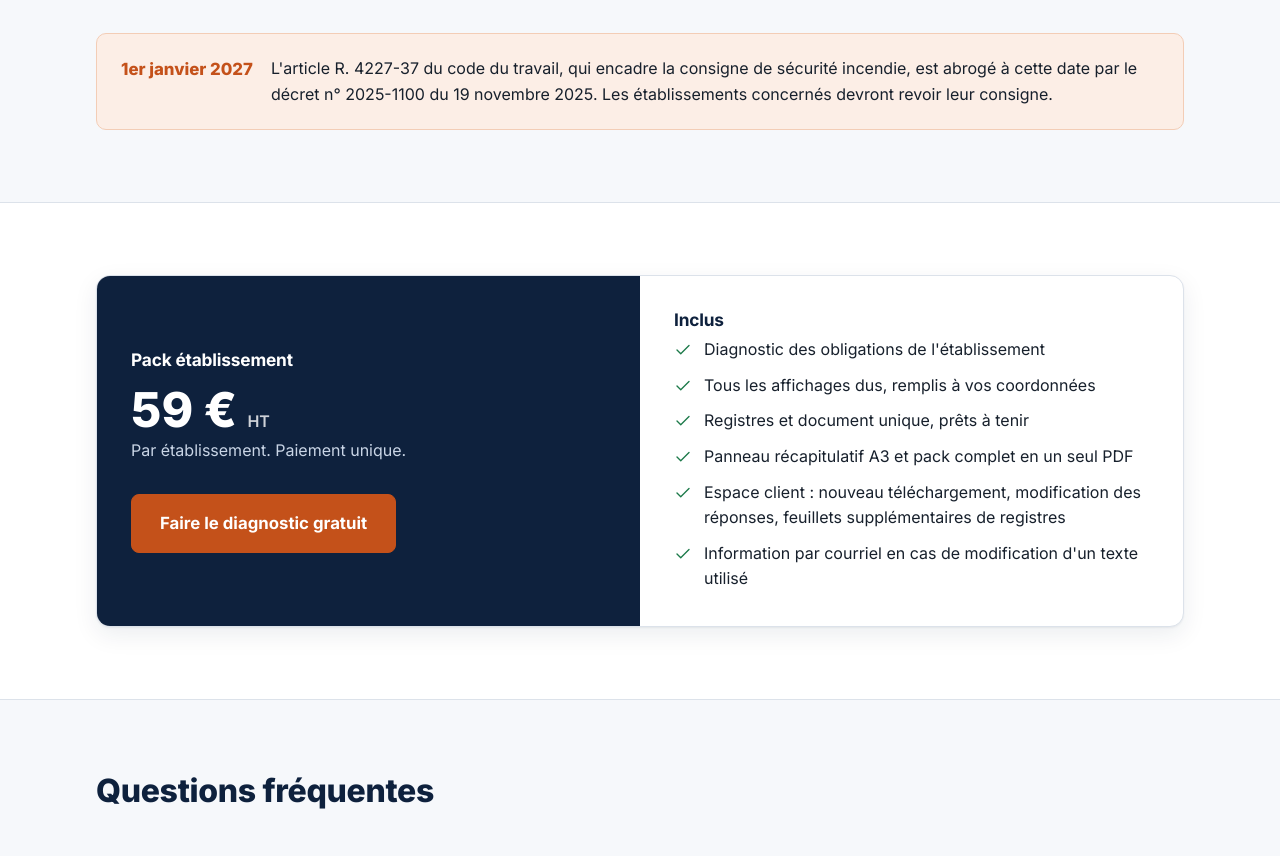
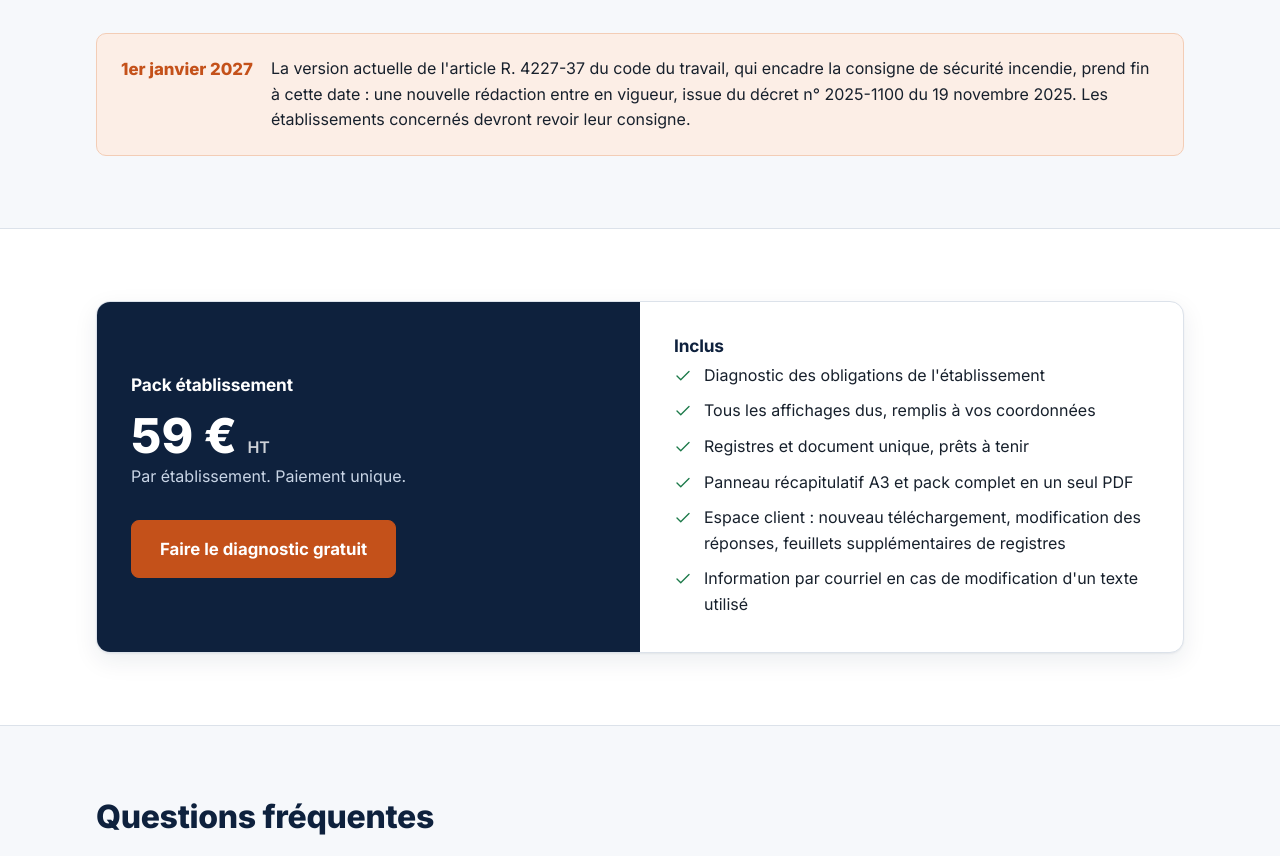
Before and after one commit to hautefayevincent-hue/mon-affichage-employeur, a plain HTML site: page index.html in a window 1280 px wide. Shown: the part 4080-4936 px from the top of the page. Drawn offline with Linux system fonts and the light colour scheme.

Commit message:
Add files via upload

```diff
--- a/index.html
+++ b/index.html
@@ -121,7 +121,7 @@
 <section class="section soft">
   <div class="wrap">
     <div class="section-head"><h2>Des documents qui suivent les textes</h2><p>Chaque article reproduit indique sa date d'entrée en vigueur. Les textes utilisés font l'objet d'un contrôle quotidien sur Légifrance. Lorsqu'un texte change, vous êtes informé par courriel et votre espace client vous permet de télécharger la nouvelle version de vos documents.</p></div>
-    <div class="callout"><span class="date">1er janvier 2027</span><p>L'article R. 4227-37 du code du travail, qui encadre la consigne de sécurité incendie, est abrogé à cette date par le décret n° 2025-1100 du 19 novembre 2025. Les établissements concernés devront revoir leur consigne.</p></div>
+    <div class="callout"><span class="date">1er janvier 2027</span><p>La version actuelle de l'article R. 4227-37 du code du travail, qui encadre la consigne de sécurité incendie, prend fin à cette date : une nouvelle rédaction entre en vigueur, issue du décret n° 2025-1100 du 19 novembre 2025. Les établissements concernés devront revoir leur consigne.</p></div>
   </div>
 </section>
 
```
